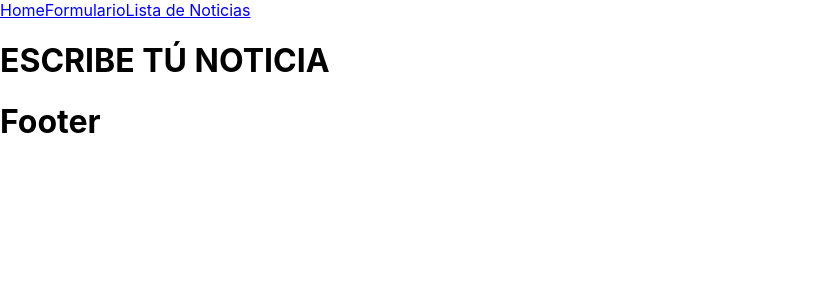
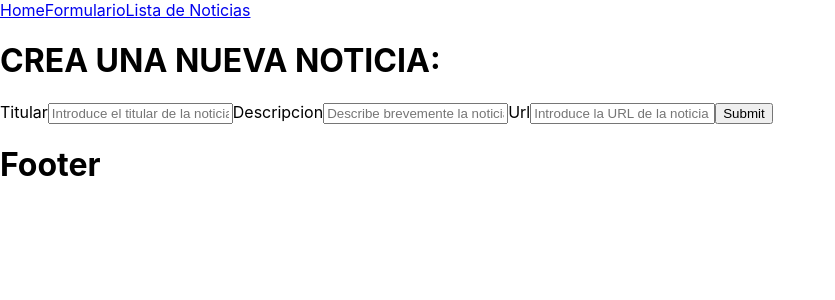
Before and after one commit to MMurilloP/News-App, a React (Create React App) app: page /form in a window 1280 px wide. Shown: the top 300 px of the page, without its empty margins (0-835 px from the left). Built offline with nearby package versions, Linux system fonts and the light colour scheme.

Commit message:
form y home estructura creada

```diff
--- a/src/componets/Main/Form/Form.jsx
+++ b/src/componets/Main/Form/Form.jsx
@@ -1,12 +1,24 @@
-import React, { Component } from "react";
+import React, { Component } from 'react'
 
-class Form extends Component {
+export class Form extends Component {
+
   render() {
-    return <div>
-        <h1>ESCRIBE TÚ NOTICIA</h1>
+    return (
+      <div>
+        <h1>CREA UNA NUEVA NOTICIA:</h1>
+        <form action="">
+          <label htmlFor="">Titular</label>
+          <input type="text" placeholder='Introduce el titular de la noticia'/>
+          <label htmlFor="">Descripcion</label>
+          <input type="text" placeholder='Describe brevemente la noticia'/>
+          <label htmlFor="">Url</label>
+          <input type="text" placeholder='Introduce la URL de la noticia'/>
+          <input type="submit" />
+        </form>
 
-    </div>;
+      </div>
+    )
   }
 }
 
-export default Form;
+export default Form
--- a/src/componets/Main/Home/Home.jsx
+++ b/src/componets/Main/Home/Home.jsx
@@ -4,6 +4,9 @@ class Home extends Component {
   render() {
     return <div>
       <h1>BIENVENIDO A NEWS-APP</h1>
+      <h2>Introduce tu nombre:</h2>
+      <input type="text"></input>
+      <input type="submit" value="Enviar"/>
       </div>;
   }
 }
--- a/src/componets/Main/ListNews/Card/Card.jsx
+++ b/src/componets/Main/ListNews/Card/Card.jsx
@@ -7,7 +7,7 @@ class Card extends Component {
       <div className="news-card">
           <p><strong>Titular: </strong> {this.props.data.abstract}</p>
           <p><strong>Resumen:</strong>{this.props.data.snippet} </p>
-          <a href={this.props.data.web_url} target="_blank" without rel="noreferrer">Ve a la noticia</a>
+          <a href={this.props.data.web_url} target="_blank" rel="noopener noreferrer">Ve a la noticia</a>
           <p>Fuente: {this.props.data.source}</p>
           <button
             className="css-button-sliding-to-left--red"
@@ -19,5 +19,4 @@ class Card extends Component {
   }
 }
 
-
 export default Card;
--- /dev/null
+++ b/src/context/userContext.js
@@ -0,0 +1,5 @@
+import React from 'react';
+
+const userContext = React.createContext();
+
+export { userContext };
```
